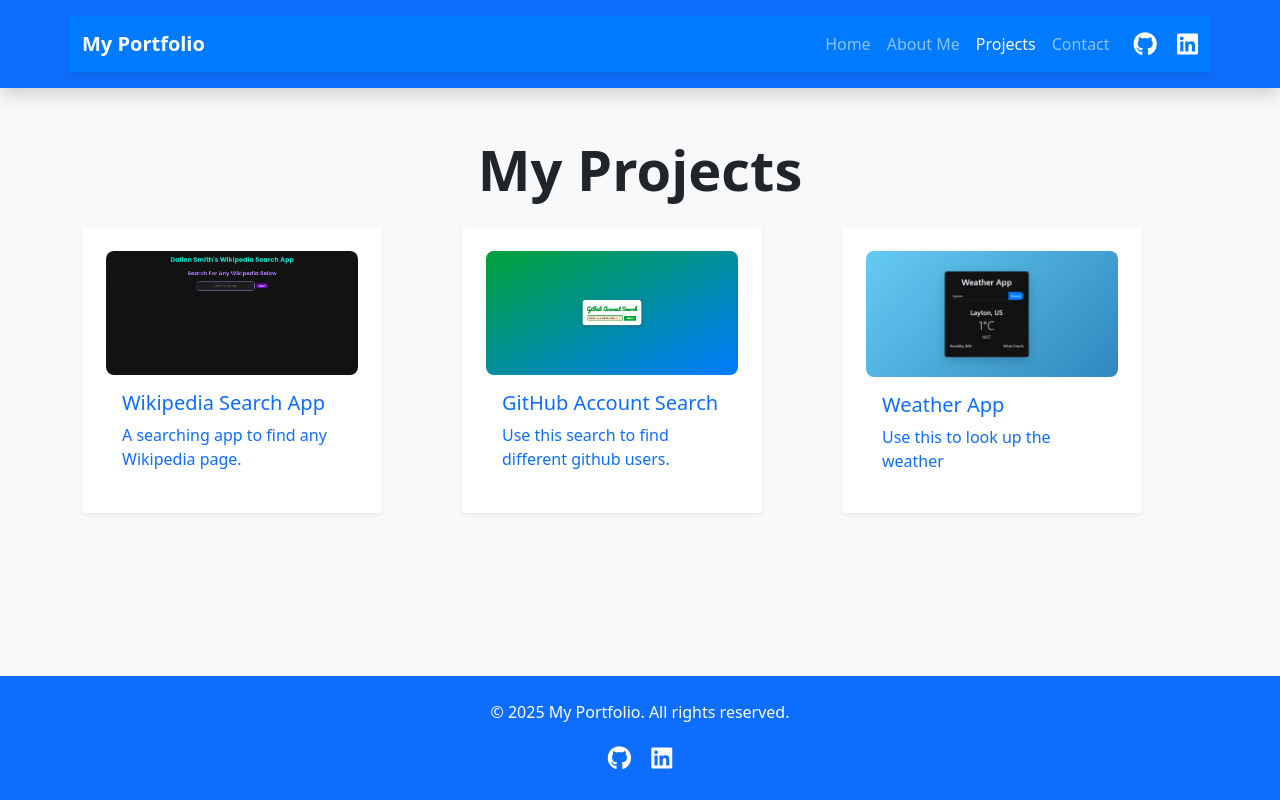
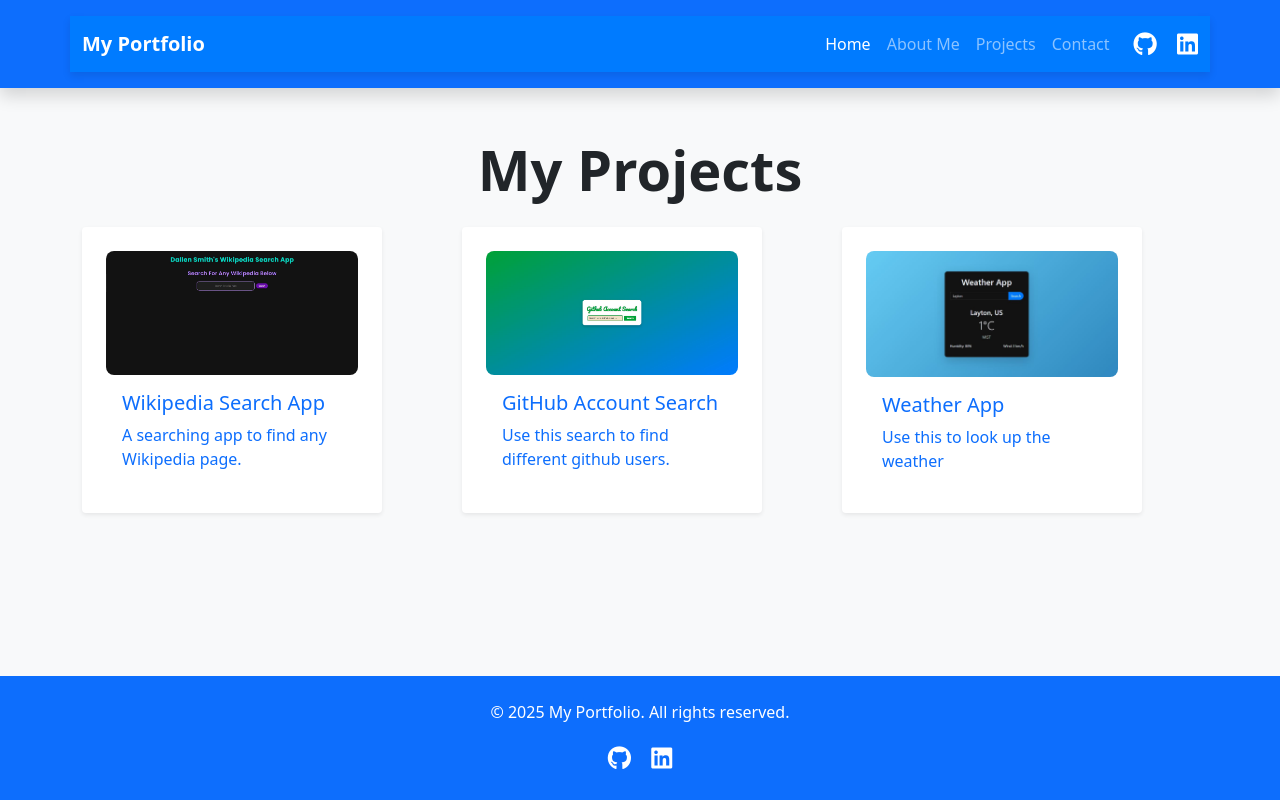
Before and after one commit to dallensmith93/ActualPortfolio, a website: page index.html in a window 1280 px wide. Drawn offline with nearby package versions, Linux system fonts and the light colour scheme.

Commit message:
change the active part of index

```diff
--- a/index.html
+++ b/index.html
@@ -49,9 +49,9 @@
             </button>
             <div class="collapse navbar-collapse" id="navbarNav">
                 <ul class="navbar-nav ms-auto">
-                    <li class="nav-item"><a class="nav-link" href="index.html">Home</a></li>
+                    <li class="nav-item"><a class="nav-link active" href="index.html">Home</a></li>
                     <li class="nav-item"><a class="nav-link" href="about.html">About Me</a></li>
-                    <li class="nav-item"><a class="nav-link active" href="projects.html">Projects</a></li>
+                    <li class="nav-item"><a class="nav-link" href="projects.html">Projects</a></li>
                     <li class="nav-item"><a class="nav-link" href="contact.html">Contact</a></li>
                 </ul>
                 <div class="ms-3">
```
